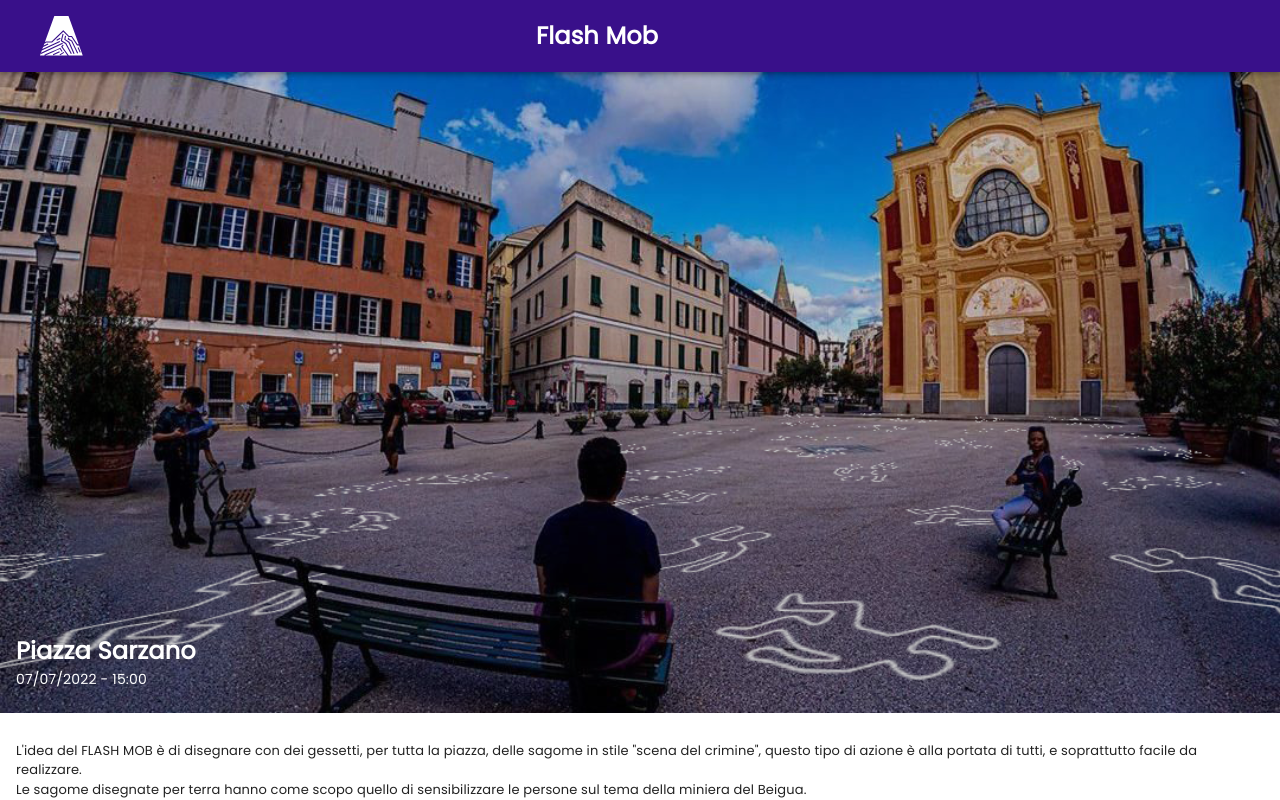
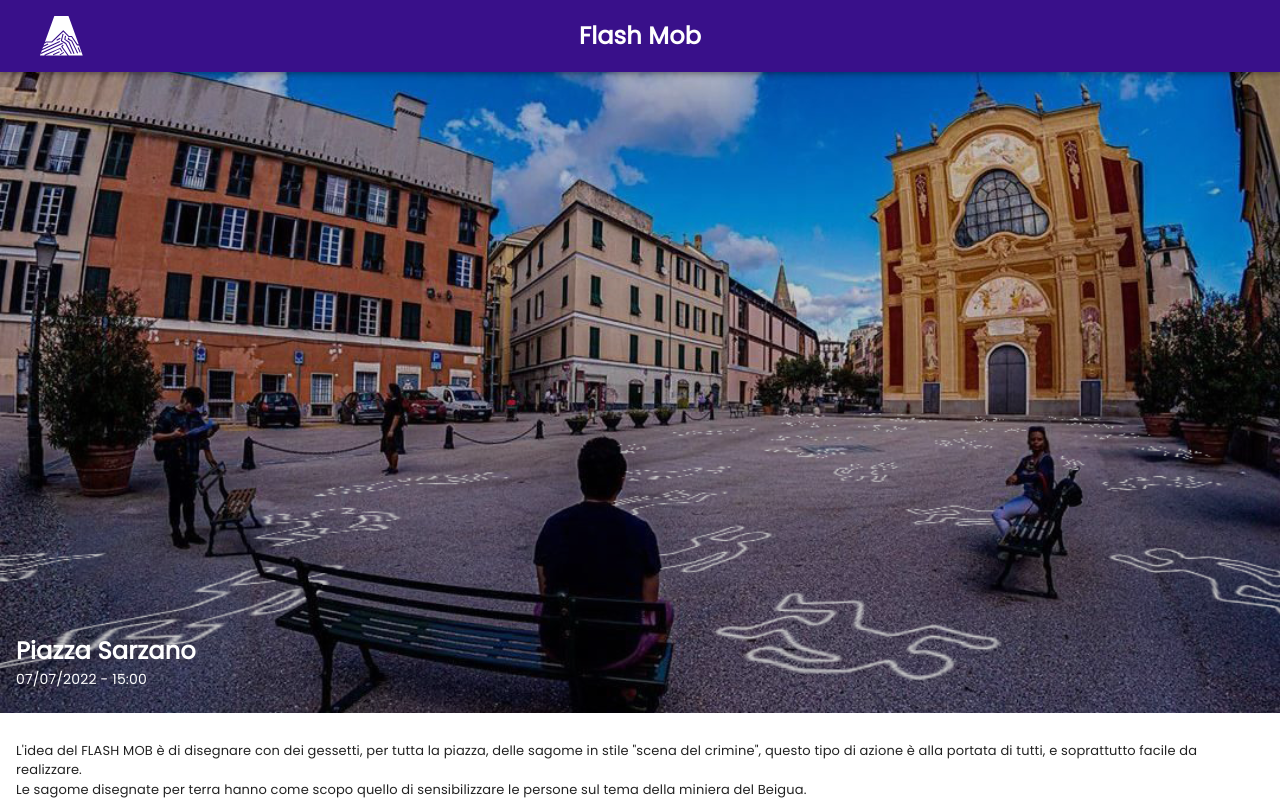
Before and after one commit to WD-group/wd-web-app, a React (Create React App) app: page /eventi in a window 1280 px wide. Shown: the top 800 px of the page. Built offline with nearby package versions, Linux system fonts and the light colour scheme; the HTML template or start-up script is replaced by a standard one.

Commit message:
fixed title alignment

```diff
--- a/src/components/navbar/center_title_bar.js
+++ b/src/components/navbar/center_title_bar.js
@@ -15,7 +15,7 @@ export default function ElevateAppBar(props) {
 					<Link to="/">
 						<img src="/icon.svg" alt="home" className={"navbar-logo-shifted"} sx={{ flexGrow: 1, mt: "16px" }} />
 					</Link>
-					<Typography position="absolute" ml="40%" variant="poppinstitle" textAlign="center" component="div" >
+					<Typography position="absolute" left="25%" right="25%" variant="poppinstitle" textAlign="center" component="div" >
 						{props.title ? props.title : title}
 					</Typography>
 				</Toolbar>
```
